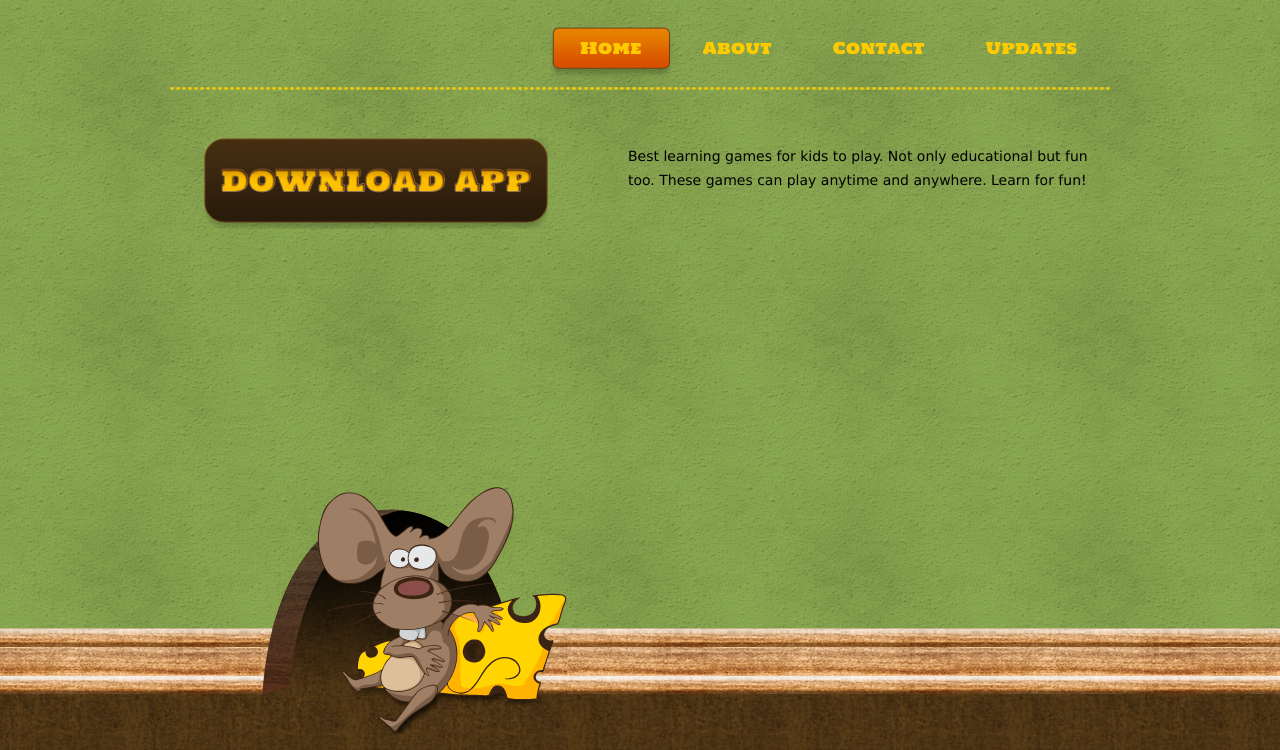
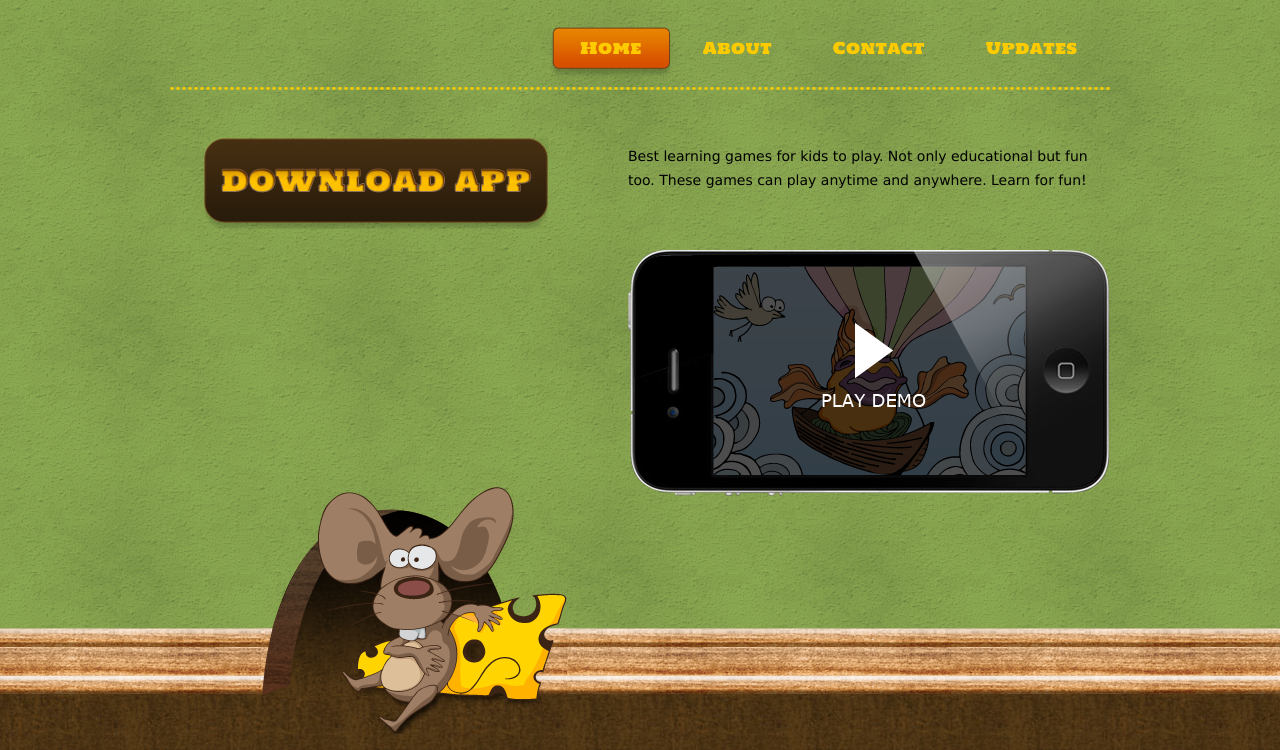
Before and after one commit to Sorsogon-State-University-Bulan-Campus/bsit-2-2-2022-grp-7-casim-et-al, a plain HTML site: page index.html in a window 1280 px wide. Shown: the top 750 px of the page. Drawn offline with Linux system fonts and the light colour scheme.

Commit message:
Update index.html

```diff
--- a/index.html
+++ b/index.html
@@ -30,7 +30,7 @@
 				<p>
 				   Best learning games for kids to play. Not only educational but fun too. These games can play anytime and anywhere. Learn for fun!
 				</p>
-				<https://www.educationworld.com/a_lesson/learninggame/images/learning_games.gif alt-"">
+				<img src="images/iphone.png" alt="">
 			</div>
 		</div>
 	</div>
```
